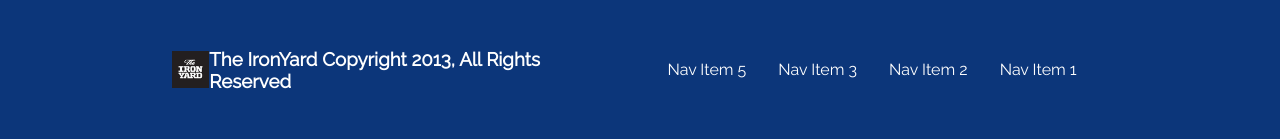
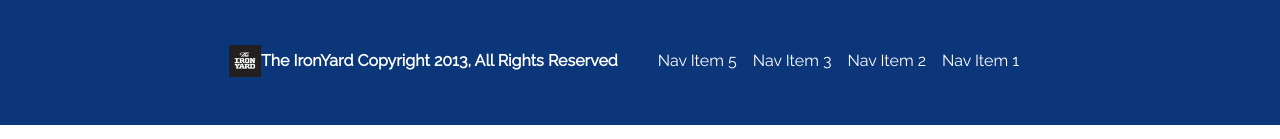
Before and after one commit to DustinJWalker/04-surf-and-paddle, a plain HTML site: page index.html in a window 1280 px wide. Shown: the part 1337-1476 px from the top of the page. Drawn offline with Linux system fonts and the light colour scheme.

Commit message:
finished footer nav

```diff
--- a/app.css
+++ b/app.css
@@ -44,14 +44,18 @@ a {
 
 }
 
+.nav__container  {
+  max-width: 50rem;
+  margin: auto;
+}
+
 
 .top-nav {
   display: flex;
   justify-content: space-between;
   overflow: auto;
   align-items: center;
-  max-width: 50rem;
-  margin-left: 12rem;
+
   position: relative;
 }
 
@@ -283,10 +287,17 @@ button {
   z-index: 10;
 }
 
+.bot-nav__container  {
+  display: flex;
+
+  margin: auto;
+}
+
 .bot-nav {
   display: flex;
   justify-content: space-around;
-  margin-left: 6%;
+  vertical-align: middle;
+  height: 8rem;
   align-items: center;
   padding: 1rem 2rem;
 
@@ -298,9 +309,11 @@ button {
 }
 
 .bot-nav_item {
+  display: flex;
+  /*vertical-align: middle;*/
   text-align: center;
-
-  margin-right: 2rem;
+  margin: auto;
+  padding-right: 1rem;
 }
 
 .bot-nav img {
@@ -316,19 +329,32 @@ button {
 
 .bot-nav__links  {
   display: flex;
-  flex-direction: row,
-  margin: 0 -0.5rem;
+
+  align-items: center;
+  padding-right: 1rem;
+
   list-style-type: none;
   text-decoration: none;
 
 }
 
 .footer-container {
+  max-width: 100%;
+  margin: 0;
+  background: #0c367a;
+  color: white;
+}
+
+.bot-nav__logo--text  {
+  margin: 0;
+
+
+}
+
+.wrapper  {
   display: flex;
-  justify-content: space-between;
-  /*margin: 2rem;*/
-  background-color: #0c367a;
-  color: white;
-  max-width: 100%;
-  overflow: auto;
+  flex-direction: row;
+  align-items: center;
+  max-width: 65rem;
+  margin: 0;
 }
--- a/index.html
+++ b/index.html
@@ -12,6 +12,7 @@
 <body>
   <section class="hero">
 
+    <div class="nav__container">
 
       <nav class="top-nav">
         <img class="top-nav-img" src="img/board.jpeg" alt="Surf & Paddle Co." />
@@ -26,6 +27,7 @@
           <li class="top-nav__item"><a href="#">Search</a></li>
         </ul>
       </nav>
+    </div>
 
 
 
@@ -163,24 +165,31 @@
     </div>
 
     <div class="footer-container">
+
+
       <nav class="bot-nav">
-        <h1 class="bot-nav_logo">
-      <div class="img-parent_foot">
-        <div class="bot-nav">
+
+
+
+        <div class="wrapper">
+          <div class="bot-nav_logo">
           <img src="img/tiy.jpeg" alt="The IronYard" />
           <a href="http://theironyard.com">
-            The IronYard Copyright 2013, All Rights Reserved
+          </div>
+            <h4 class="bot-nav__logo--text">The IronYard Copyright 2013, All Rights Reserved</h4>
           </a>
-        </div>
-      </div>
-    </h1>
         <ul class="bot-nav__links">
           <li class="bot-nav_item">Nav Item 5</li>
           <li class="bot-nav_item">Nav Item 3</li>
           <li class="bot-nav_item">Nav Item 2</li>
           <li class="bot-nav_item">Nav Item 1</li>
         </ul>
+      </div>
+
+
+
       </nav>
+
     </div>
   </section>
 
```
